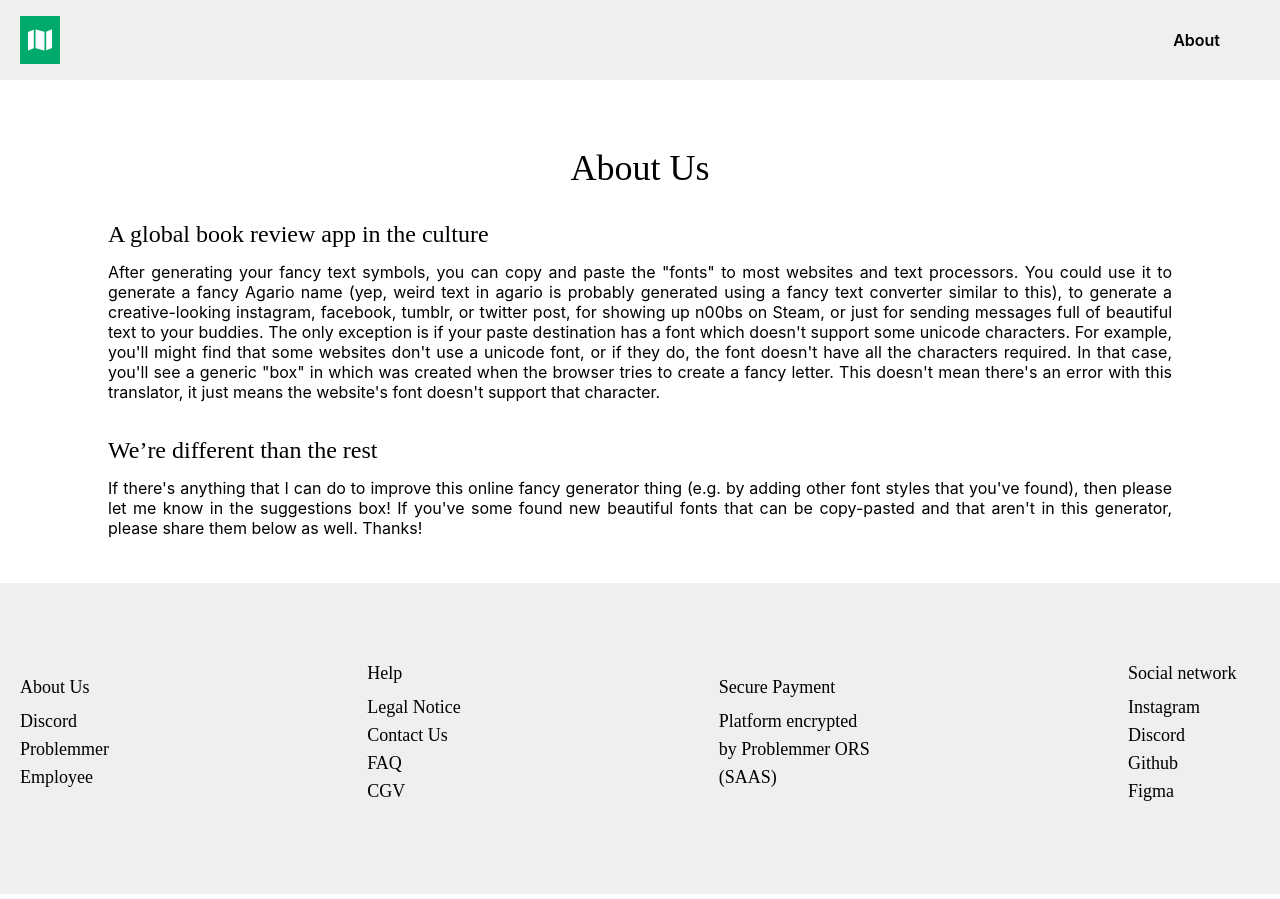
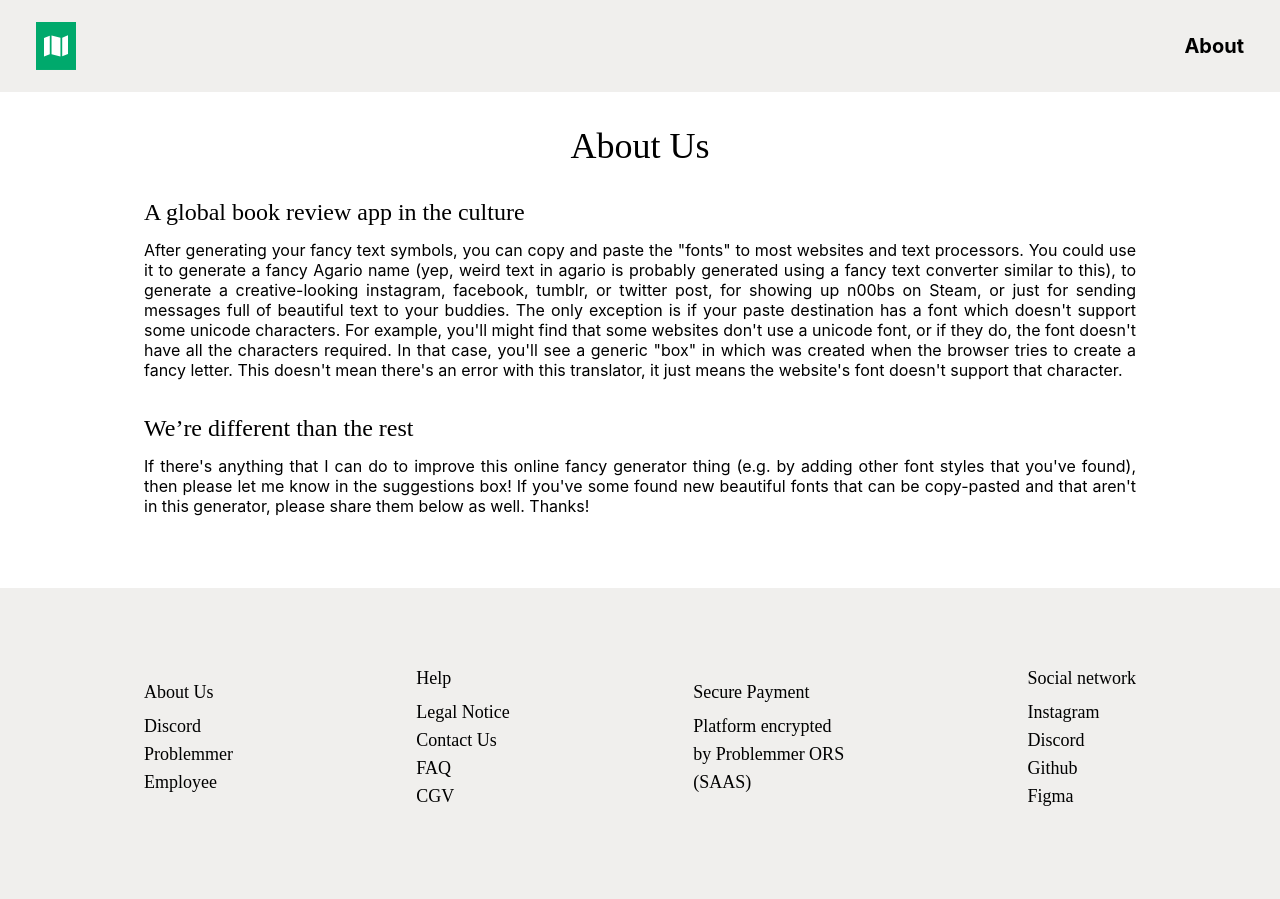
Before and after one commit to problemmer/book-review-app, a React (Create React App) app: page /about in a window 1280 px wide. Built offline with nearby package versions, Linux system fonts and the light colour scheme.

Commit message:
Adjust some layout

```diff
--- a/package.json
+++ b/package.json
@@ -19,8 +19,8 @@
     "web-vitals": "^2.1.4"
   },
   "scripts": {
-    "start": "react-scripts --openssl-legacy-provider start",
-    "build": "react-scripts --openssl-legacy-provider build",
+    "build": "react-scripts build --openssl-legacy-provider",
+    "start": "react-scripts start --openssl-legacy-provider",
     "test": "react-scripts test",
     "eject": "react-scripts eject"
   },
--- a/src/component/about-author/styles.css
+++ b/src/component/about-author/styles.css
@@ -6,17 +6,15 @@
     display: flex;
     align-items: center;
     justify-content: space-between;
-    padding-left: 80px;
+    padding-left: 156px;
 }
 
 .book-author{
     width: 360px;
     border-radius: 10px;
-    margin-top: 107px;
     margin-right: 90px;
     width: 206px;
     height: 336px;
-    padding-top: 65px;
 }
 
 .text-book{
@@ -40,8 +38,6 @@
 }
 
 .text{
-    padding-top: 80px;
-    padding-bottom: 80px;
     width: 555px;
 }
 
@@ -112,3 +108,9 @@
 .price-book{
   color: #00A96C;
 }
+
+.image{
+    padding-top: 36px;
+    padding-right: 92px;
+    padding-bottom: 36px;
+}
--- a/src/component/comment/styles.css
+++ b/src/component/comment/styles.css
@@ -1,7 +1,7 @@
 
 .comments-container{
-    padding-top: 30px;
-    background-color: #F0EFED;
+    padding: 36px 0;
+    background-color: #ECEADF;
 }
 
 .comment-total{
@@ -9,14 +9,14 @@
 }
 
 .comment-title{
-
+    margin: 0;
     font-family: 'Poppins';
     font-style: normal;
     font-weight: 500;
     font-size: 36px;
     line-height: 36px;
     color: #000000;
-    align-items: center;
+    /* align-items: center; */
     text-align: center;
 
 }
--- a/src/component/footer/styles.css
+++ b/src/component/footer/styles.css
@@ -1,8 +1,9 @@
 .footer-container{
-    padding-left: 20px;
+    /* padding-left: 20px;
     padding-right: 20px;
     padding-top: 80px;
-    padding-bottom: 80px;
+    padding-bottom: 80px; */
+    padding: 80px 144px;
     display: flex;
     top: 78px;
     align-items: center;
--- a/src/component/navbar/styles.css
+++ b/src/component/navbar/styles.css
@@ -1,7 +1,7 @@
 .navbar-container{
-    position: fixed;
+    /* position: fixed; */
     width: 100%;
-    height: 80px;
+    height: 92px;
     display: flex;
     align-items: center;
     justify-content: space-between;
@@ -9,18 +9,19 @@
 }
 
 .navbar-content{
-    font-weight: 600;
+    font-weight: 700;
     display: flex;
     justify-content: space-between;
+    font-size: 20px;
 }
 
 .content{
-    margin-right: 60px;
+    padding-right: 36px;
 }
 
 .logo-book-preview{
     width: 40px;
-    margin-left: 20px;
+    padding-left: 36px;
 }
 
 .logo-burger{
--- a/src/component/review-book/styles.css
+++ b/src/component/review-book/styles.css
@@ -8,7 +8,7 @@
     background-color: #FFFFFF;
     align-items: center;
     text-align: center;
-    margin: 50px;
+    padding: 36px 180px;
 }
 
 .detail-book{
--- a/src/container/about/styles.css
+++ b/src/container/about/styles.css
@@ -1,8 +1,5 @@
 .about-content{
-    padding-top: 100px;
-    padding-bottom: 45px;
-    padding-left: 108px;
-    padding-right: 108px;
+    padding: 36px 144px 72px;
     text-align: justify;
 }
 
@@ -16,8 +13,6 @@
     background-color: #FFFFFF;
     align-items: center;
     text-align: center;
-    margin-top: 50px;
-    margin-bottom: 24px;
 }
 
 .about-subtitle{
```
Also changed, not shown: 2 other files (tests, documents, lock files or other folders).
